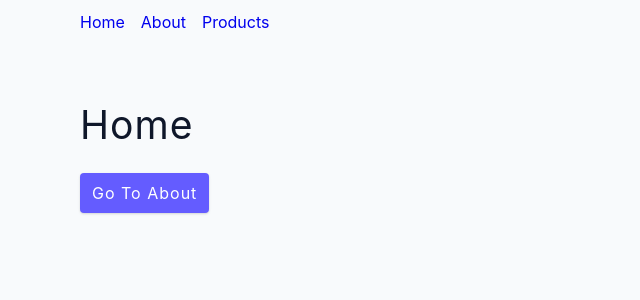
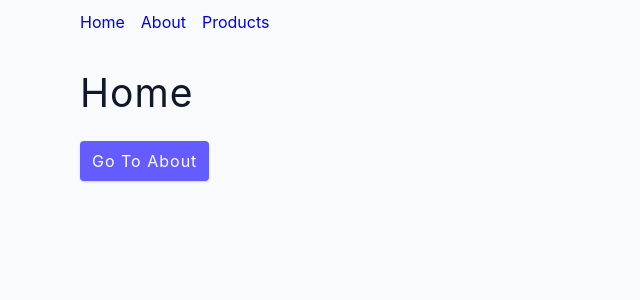
Before and after one commit to mh-saeed/react-router-6-tutorial, a React (Create React App) app: page / in a window 1280 px wide. Shown: the top 300 px of the page, without its empty margins (0-640 px from the left). Built offline with nearby package versions, Linux system fonts and the light colour scheme.

Commit message:
SharedLayout updated

```diff
--- a/src/pages/SharedLayout.js
+++ b/src/pages/SharedLayout.js
@@ -5,9 +5,7 @@ const SharedLayout = () => {
   return (
     <>
       <Navbar />
-      <section className="section">
-        <Outlet />
-      </section>
+      <Outlet />
     </>
   );
 };
```
